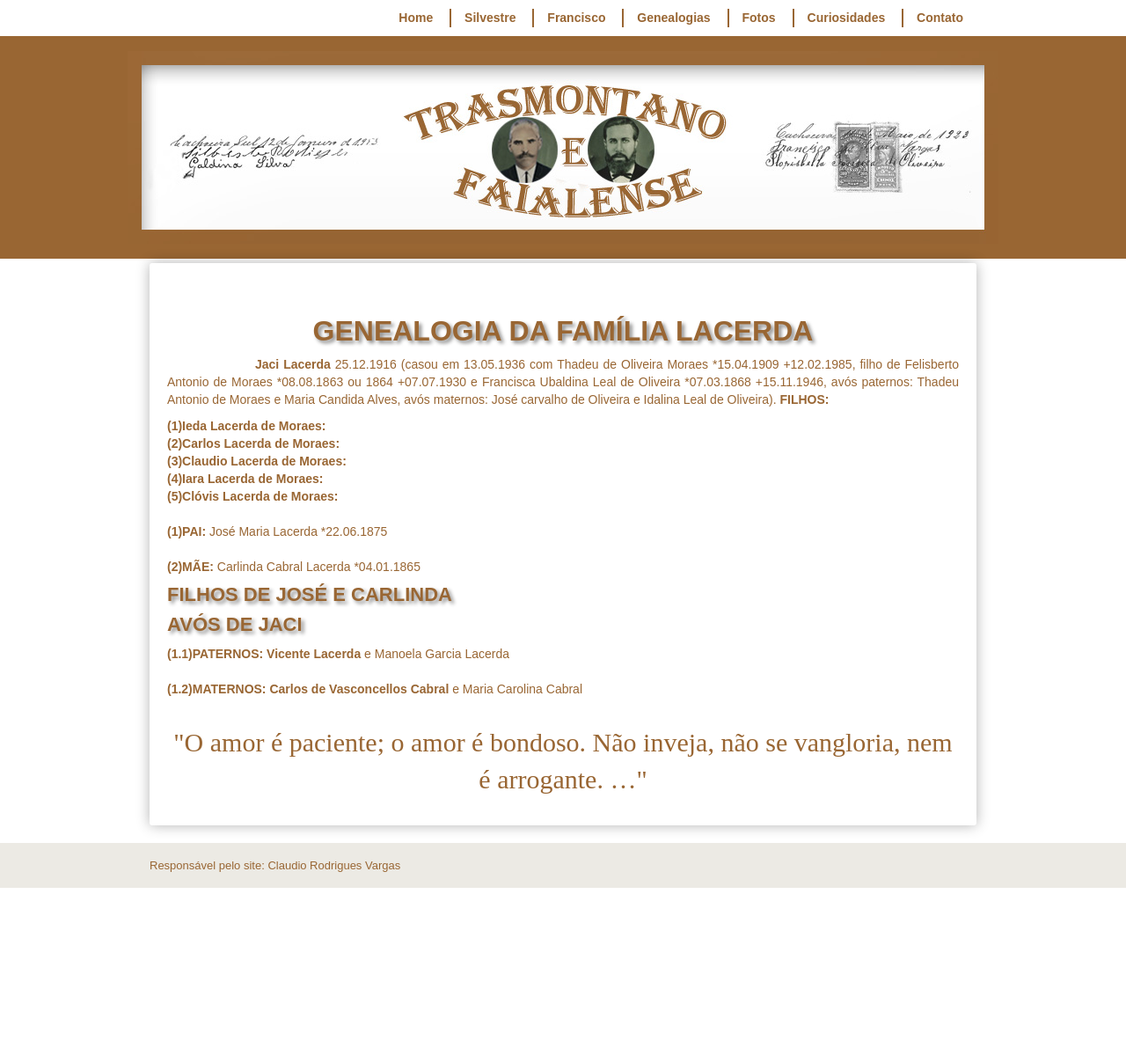
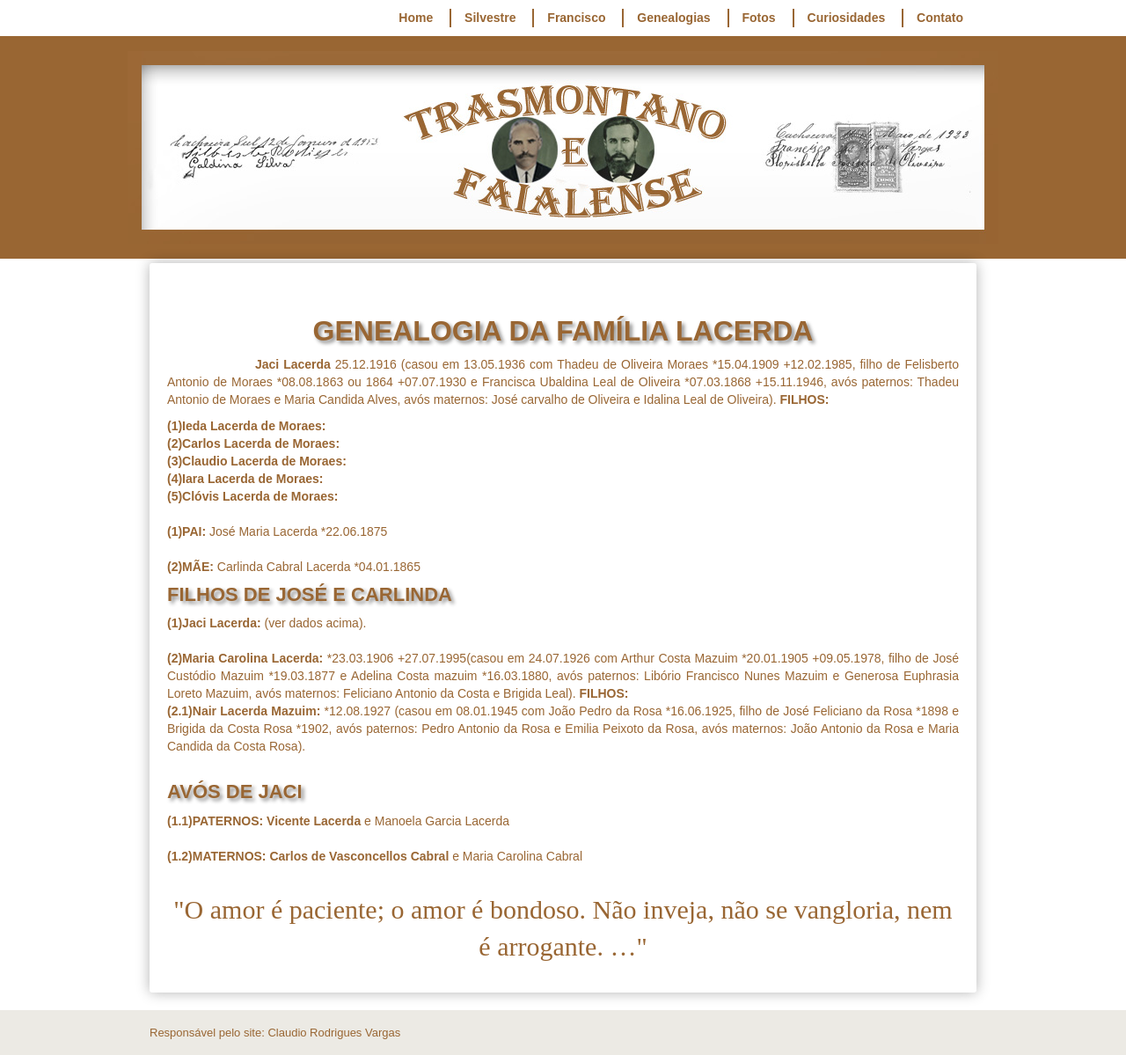
Before and after one commit to claudiovargas1955/claudiovargas1955.github.io, a Jekyll site: the page built from _pages/familia-lacerda.html, in a window 1280 px wide. Shown: the whole page at 88% size. Built offline with Jekyll 4.4.1, drawn with Linux system fonts in a browser that asks for light colours; some web fonts are replaced; before the commit the page ends 1009 px from its top, so only the background shows below that.

Commit message:
Update familia-lacerda.html

```diff
--- a/_pages/familia-lacerda.html
+++ b/_pages/familia-lacerda.html
@@ -110,6 +110,14 @@ avós paternos: Thadeu Antonio de Moraes e Maria Candida Alves, avós maternos:
 <b>(2)MÃE: </b>Carlinda Cabral Lacerda *04.01.1865<br>
 
 <h4>FILHOS DE JOSÉ E CARLINDA</h4>
+<p><b>(1)Jaci Lacerda: </b>(ver dados acima).<br><br>
+
+<b>(2)Maria Carolina Lacerda: </b>*23.03.1906 +27.07.1995(casou em 24.07.1926 com Arthur Costa Mazuim *20.01.1905 +09.05.1978, filho
+de José Custódio Mazuim *19.03.1877 e Adelina Costa mazuim *16.03.1880, avós paternos: Libório Francisco Nunes Mazuim e Generosa
+Euphrasia Loreto Mazuim, avós maternos: Feliciano Antonio da Costa e Brigida Leal). <b>FILHOS: </b><br>
+  <b>(2.1)Nair Lacerda Mazuim: </b>*12.08.1927 (casou em 08.01.1945 com João Pedro da Rosa *16.06.1925, filho de José Feliciano da Rosa
+  *1898 e Brigida da Costa Rosa *1902, avós paternos: Pedro Antonio da Rosa e Emilia Peixoto da Rosa, avós maternos: João Antonio da
+  Rosa e Maria Candida da Costa Rosa).<br><br>
 
 <h4>AVÓS DE JACI</h4>
 <p><b>(1.1)PATERNOS: Vicente Lacerda </b>e Manoela Garcia Lacerda <br><br>
```
